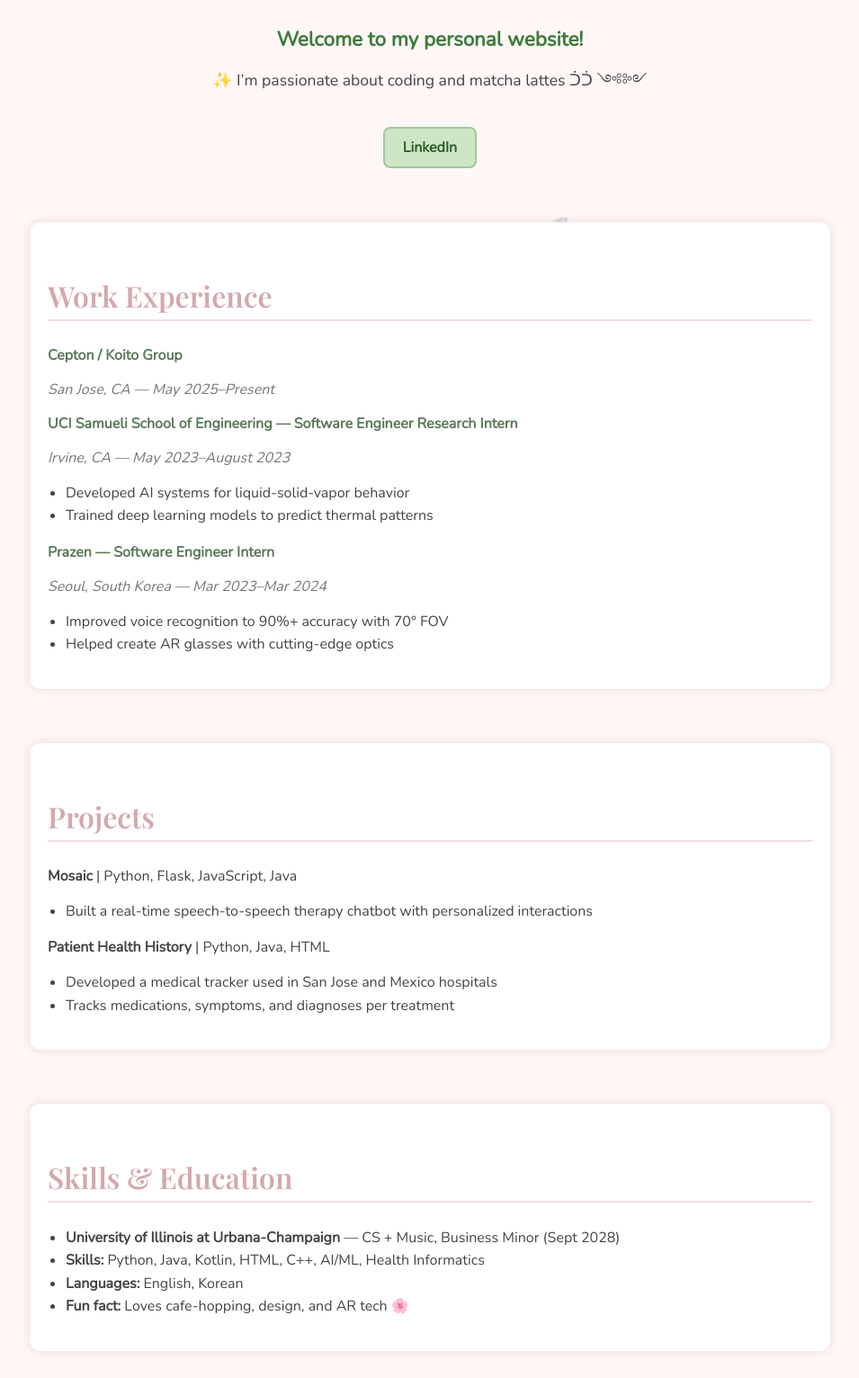
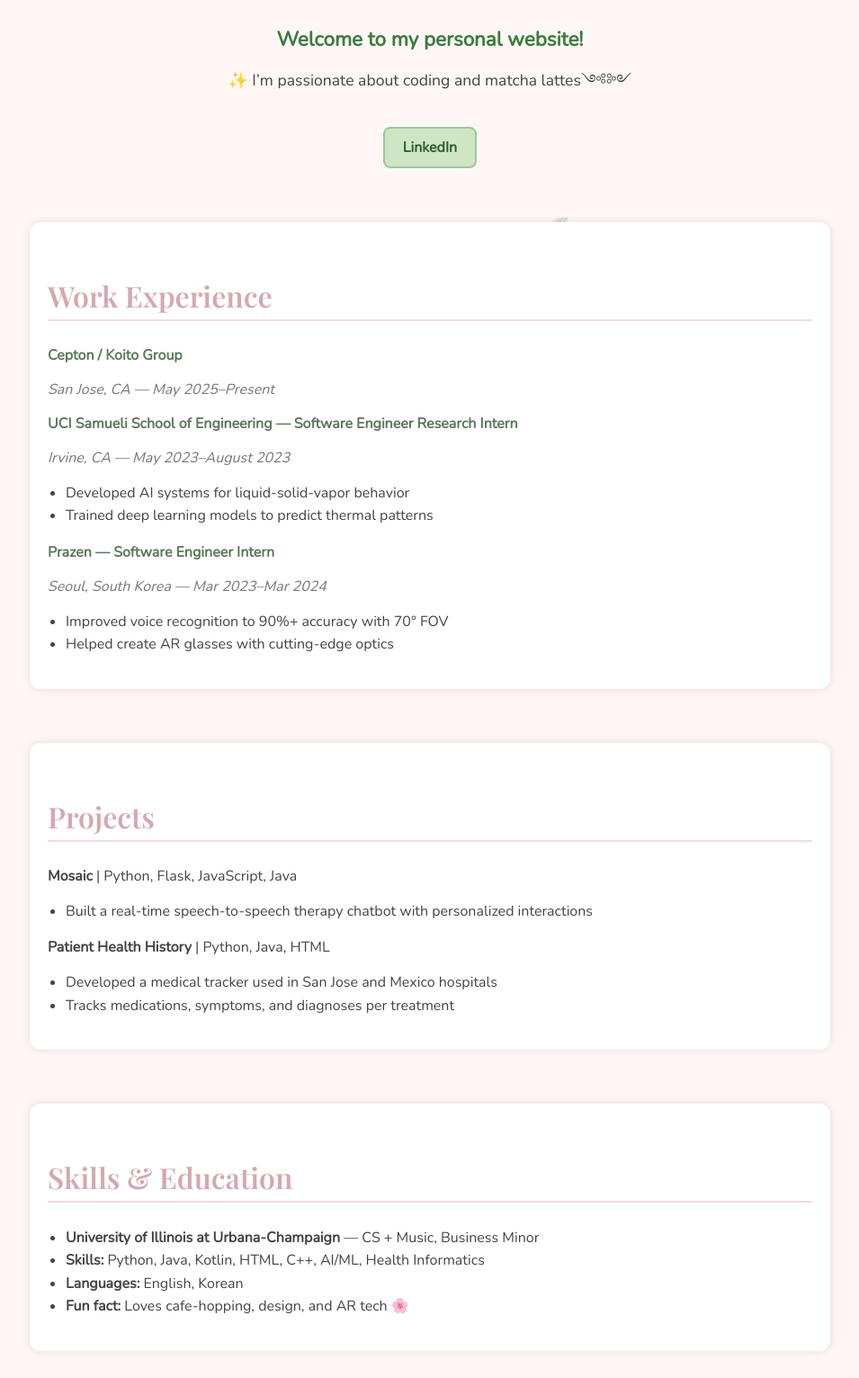
Before and after one commit to ellenyeyoungjo/ellenyeyoungjo.github.io, a plain HTML site: page index.html in a window 1280 px wide. Shown: the part 624-2156 px from the top of the page at 90% size, without its empty margins (162-1117 px from the left). Drawn offline with nearby package versions, Linux system fonts and the light colour scheme.

Commit message:
Update index.html

```diff
--- a/index.html
+++ b/index.html
@@ -190,7 +190,7 @@
     <img src="profile.jpg" alt="Profile" class="profile-pic" />
     <h1>Hi, I’m Ellen۶•ຕ </h1>
     <p class="tagline">Welcome to my personal website!</p>
-    <p class="intro">✨ I’m passionate about coding and matcha lattes ᑑᑑ ༺༻</p>
+    <p class="intro">✨ I’m passionate about coding and matcha lattes༺༻</p>
     <a class="button linkedin-button" href="https://www.linkedin.com/in/ellen-yeyoung-jo" target="_blank">LinkedIn</a>
   </div>
 
@@ -232,7 +232,7 @@
   <div class="section">
     <h2>Skills & Education</h2>
     <ul>
-      <li><strong>University of Illinois at Urbana-Champaign</strong> — CS + Music, Business Minor (Sept 2028)</li>
+      <li><strong>University of Illinois at Urbana-Champaign</strong> — CS + Music, Business Minor</li>
       <li><strong>Skills:</strong> Python, Java, Kotlin, HTML, C++, AI/ML, Health Informatics</li>
       <li><strong>Languages:</strong> English, Korean</li>
       <li><strong>Fun fact:</strong> Loves cafe-hopping, design, and AR tech 🌸</li>
```
